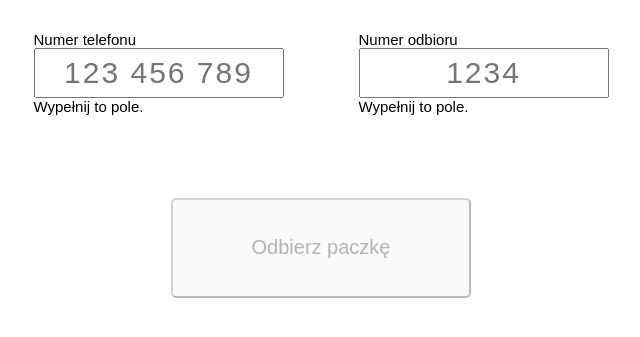
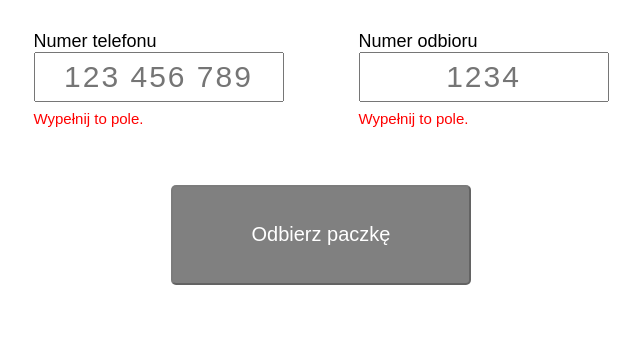
Before and after one commit to Barud21/plsv, a plain HTML site: page index.html in a window 1280 px wide. Both pictures are taken after a click on the button "Odbiór paczki". Shown: the part 279-616 px from the top of the page, without its empty margins (319-959 px from the left). Drawn offline with Linux system fonts and the light colour scheme.

Commit message:
Buttons and form messages styling added

```diff
--- a/style.css
+++ b/style.css
@@ -39,10 +39,19 @@ header {
 
 .btn {
   font-size: 2rem;
+  color: white;
   width: 30rem;
   height: 10rem;
   margin: 1vh 0 1vh 0;
   border-radius: 5px;
+  background-color: rgb(179, 14, 14);
+}
+
+.btn--inactive {
+  background-color: grey;
+}
+
+.btn--pick-up {
 }
 
 .form {
@@ -55,13 +64,13 @@ header {
 
 .form__label {
   padding: 0 0 0.5vh 0;
+  font-size: 18px;
 }
 
 .form__container {
   display: flex;
   width: 50%;
   flex-direction: row;
-  align-items: center;
   justify-content: center;
   gap: 75px;
 }
@@ -72,6 +81,16 @@ header {
   font-size: 30px;
   text-align: center;
   letter-spacing: 0.2rem;
+}
+
+.form__msg {
+  position: fixed;
+  margin: 1vh 0 0 0;
+  text-align: center;
+  align-items: center;
+  text-justify: auto;
+  justify-items: center;
+  color: red;
 }
 
 .hidden {
```
